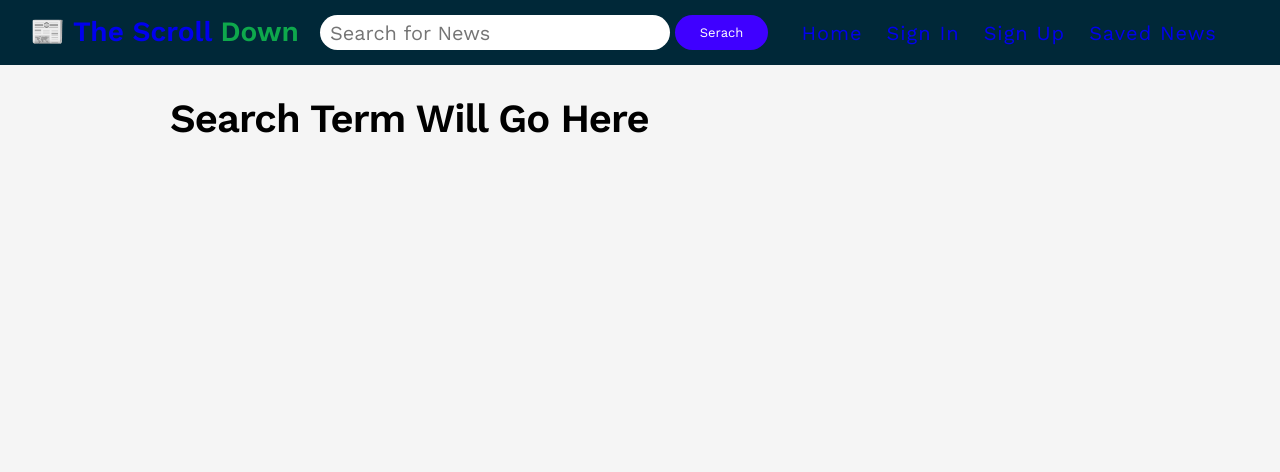
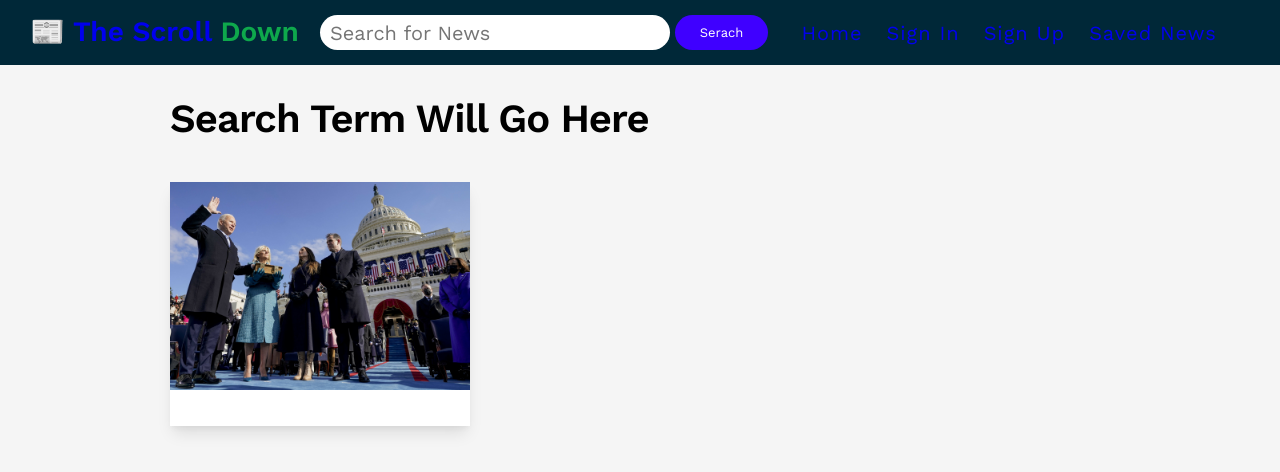
Before and after one commit to willdarkins/the_scroll_down, a React (Create React App) app: page /savednews in a window 1280 px wide. Shown: the top 472 px of the page. Built offline with nearby package versions, Linux system fonts and the light colour scheme.

Commit message:
adding more layers to card

```diff
--- a/src/pages/SavedNews.js
+++ b/src/pages/SavedNews.js
@@ -1,5 +1,6 @@
 import React from 'react'
 import styled from 'styled-components'
+import NewsPicSample from '../images/NewsPic_Sample.jpeg'
 
 const SavedStyles = styled.div`
     padding: 30px 170px;
@@ -20,6 +21,15 @@ const SavedStyles = styled.div`
             height: 100%;
             text-decoration: none;
             color: var(--font-dark);
+            .descriptor{
+                margin-top: 2rem;
+                display: flex;
+                flex-direction: column;
+                padding: 0px 25px 0 25px 0;
+            }
+            img{
+                width: 100%;
+            }
         }
     }
 
@@ -32,7 +42,10 @@ function SavedNews() {
             <h1 className='search-header'>Search Term Will Go Here</h1>
             <div className='news-grid'>
                 <div className='news-card'>
+                    <img src={NewsPicSample} />
+                    <div className='descriptor'>
 
+                    </div>
                 </div>
             </div>
         </SavedStyles>
```
Also changed, not shown: src/images/NewsPic_Sample.jpeg (added).
